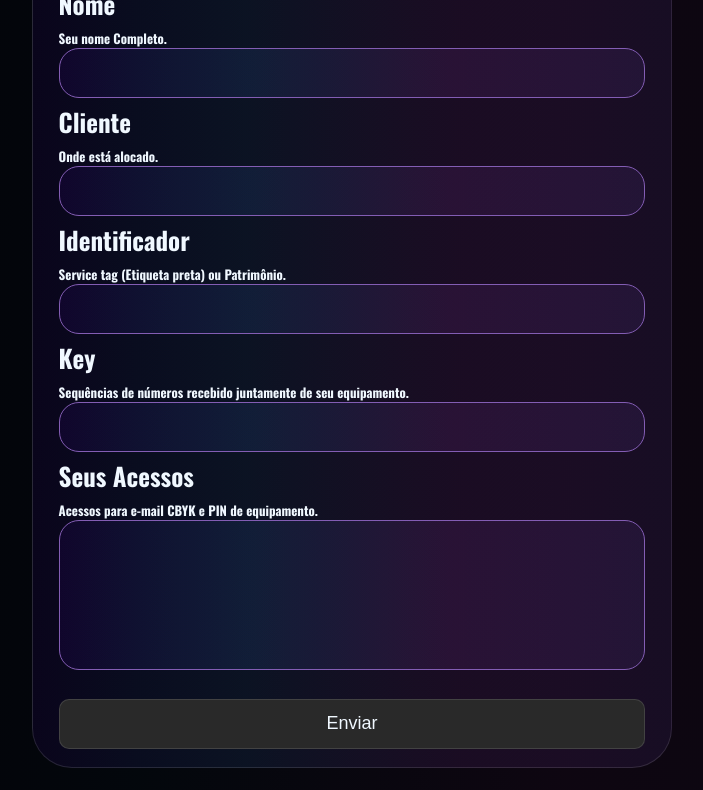
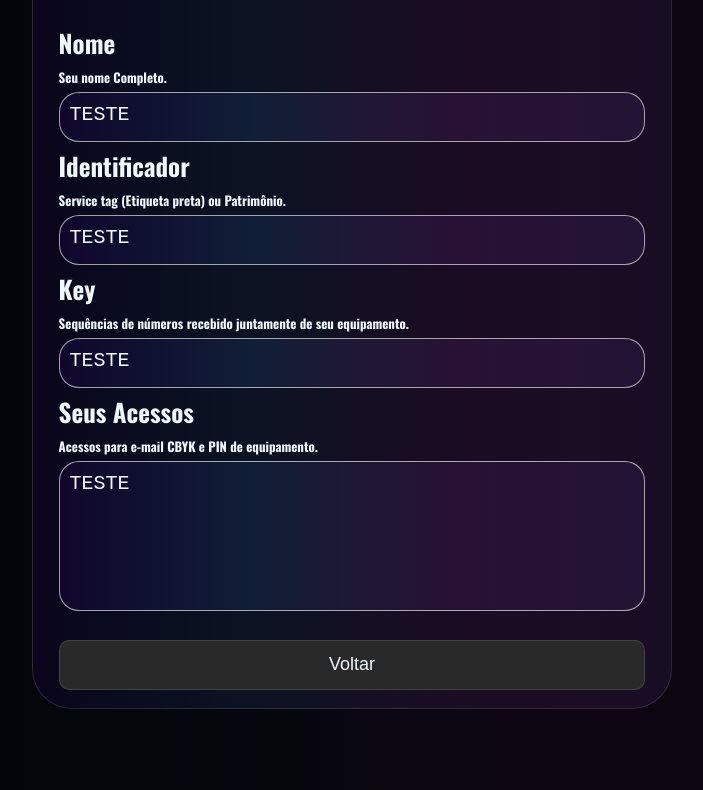
Before and after one commit to HenriqueTamashiro/Projeto-Conference, a website: page pages/teste.html in a window 1280 px wide. Shown: the part 321-1111 px from the top of the page, without its empty margins (288-991 px from the left). Drawn offline with nearby package versions, Linux system fonts and the light colour scheme.

Commit message:
update response

```diff
--- a/css/style.css
+++ b/css/style.css
@@ -50,11 +50,12 @@ body {
 
     border: 1px solid #ffffff1e ;
     max-width: 640px;
-    margin: 12% auto;
+    margin: 8% auto;
     background: var(--primary-color3);
     padding: 1% 2%;
     border-radius: 40px;
 }
+
 form input, form label, form button {
     display: block;
     width: 100%;
@@ -97,7 +98,7 @@ outline: 2px solid  var(--primary-color2);
 .descrit {
     font-size: 13px;
     display: flex;
-
+    margin-bottom: 5px;
 }
 
 .botao {
@@ -122,7 +123,7 @@ outline: 2px solid  var(--primary-color2);
     text-align: left;;
     resize: none;
     background: var(--primary-color3);
-    border:1px solid #835db4;
+    border:1px solid #ffffff9d;
     border-radius: 20px;
 
 }
@@ -132,7 +133,7 @@ outline: 2px solid  var(--primary-color2);
     text-align: left;;
     resize: none;
     background: var(--primary-color3);
-    border:1px solid #835db4;
+    border:1px solid #ffffff9d;
     border-radius: 20px;
 
 }
@@ -152,6 +153,8 @@ outline: 2px solid  var(--primary-color2);
                 -1px 1px 0 transparent,
                 1px 1px 0 transparent; /* Sombra para simular a borda */
     border-bottom: 1px solid #ffffff52;
+    margin-bottom: 50px;
+    padding: 20px;
 }
 .acessosProf::placeholder {
     text-align: center;
@@ -297,3 +300,10 @@ outline: 2px solid  var(--primary-color2);
     cursor: pointer;
     white-space: nowrap; /* Impede quebra de linha no nome */
 }
+
+textarea {
+    color: aliceblue !important; /* Força a cor */
+    font-size: 20px;
+    padding: 10px;
+    background-color: #333; /* Se necessário, ajuste a cor de fundo */
+}
--- a/pages/responseAcess.html
+++ b/pages/responseAcess.html
@@ -1,27 +1,24 @@
 
 <p class="tittle">Confira seus Acessos</p>
 
-    <form class="form" id="userForm" action="">
+    <form class="form" id="responseForm" action="">
 
         <label for="nome">Nome</label>
         <span class="descrit">Seu nome Completo.</span>
-        <textarea name="acessos" class='acessosresp1'></textarea>
-
-        <label for="Cliente">Cliente</label>
-        <span class="descrit">Onde está alocado.</span>
-        <textarea name="acessos" class='acessosresp1' ></textarea>
+        <textarea name="acessos" id="nomeResp" class='acessosresp1'>TESTE</textarea>
 
         <label for="Input-id">Identificador</label>
         <span class="descrit">Service tag (Etiqueta preta) ou Patrimônio.</span>
-        <textarea name="acessos" class='acessosresp1'></textarea>
+        <textarea name="acessos" id="idResp" class='acessosresp1'>TESTE</textarea>
 
         <label for="Key-valor">Key</label>
         <span class="descrit">Sequências de números recebido juntamente de seu equipamento.</span>
-        <textarea name="acessos" class='acessosresp1'></textarea>
+        <textarea name="acessos" id="keyResp" class='acessosresp1'>TESTE</textarea>
 
         <label for="Acessos">Seus Acessos</label>
         <span class="descrit">Acessos para e-mail CBYK e PIN de equipamento.</span>
-        <textarea name="acessos" class='acessosresp2'></textarea><br>
+        <textarea name="acessos" id="acessosResp" class='acessosresp2'>TESTE</textarea><br>
 
-          <br><button>Enviar</button>
+          <br><button class="retornar" onclick="window.location.reload();">Voltar</button>
       </form>
+<form>
```
Also changed, not shown: index.html (+7 -4 lines), js/main.js (+25 -22 lines).
